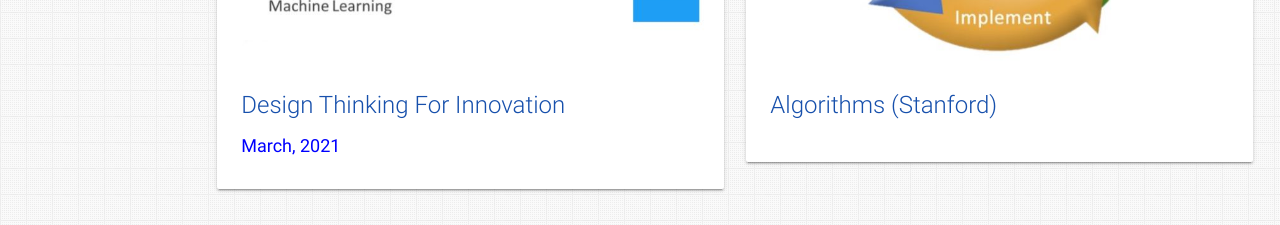
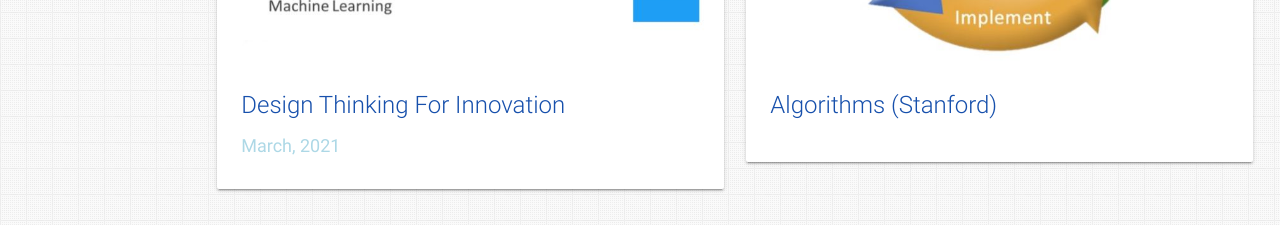
Before and after one commit to pritishbarabde/Portfolio, a plain HTML site: page index.html in a window 1280 px wide. Shown: the part 7060-7285 px from the top of the page. Drawn offline with nearby package versions, Linux system fonts and the light colour scheme.

Commit message:
Update index.html

```diff
--- a/index.html
+++ b/index.html
@@ -958,7 +958,7 @@
                           </div>
                           <div class="card-content">
                             <span class="card-title teal-text">Design Thinking For Innovation<br></span>
-                            <span style="color:blue">March, 2021 </span>
+                            <span style="color:lightblue">March, 2021 </span>
                           </div>
                         </div>
                       </div>
```
